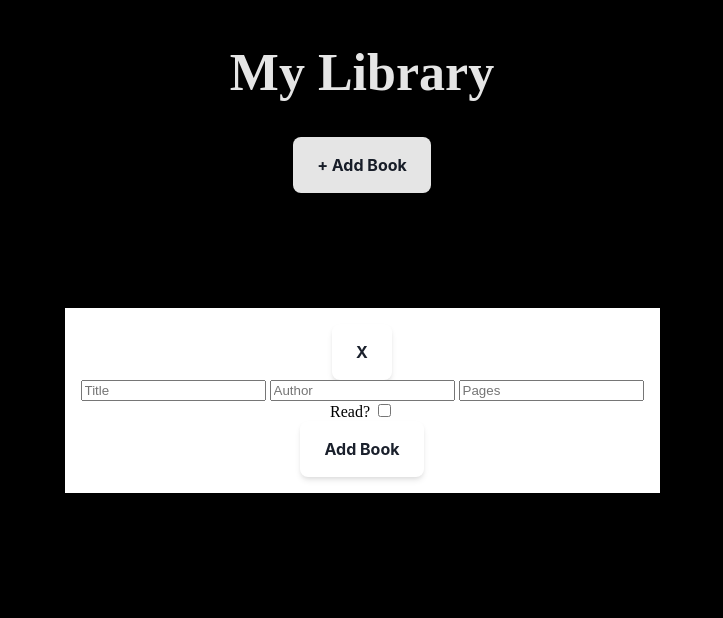
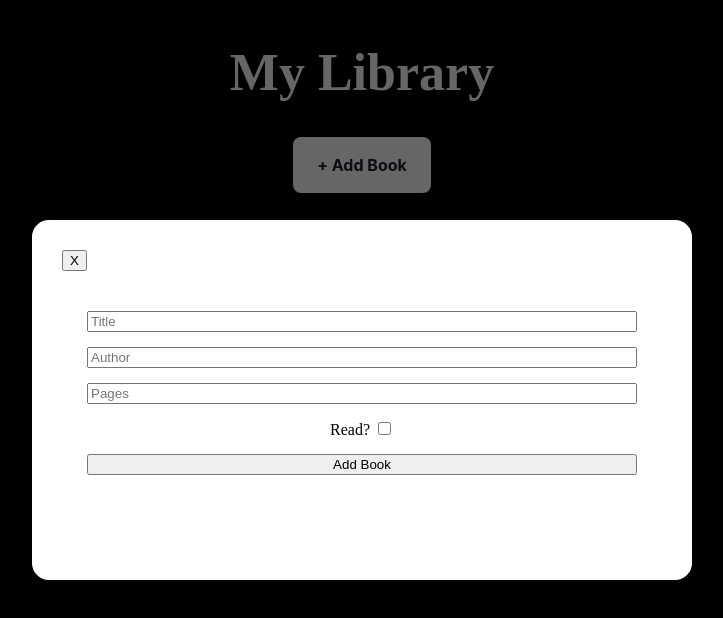
Before and after one commit to codebyjuan/Odin-Library, a plain HTML site: page index.html in a window 1280 px wide. Both pictures are taken after a click on the button "+ Add Book". Shown: the whole page, without its empty margins (278-1001 px from the left). Drawn offline with Linux system fonts and the light colour scheme.

Commit message:
First basic styling of modal

```diff
--- a/style.css
+++ b/style.css
@@ -1,3 +1,5 @@
+
+
 body {
     background-color: black;
 }
@@ -14,7 +16,7 @@ h1{
 }
 
 /* CSS */
-button {
+.add-book {
   align-items: center;
   background: #FFFFFF;
   border: 0 solid #E2E8F0;
@@ -38,3 +40,28 @@ button {
   -webkit-user-select: none;
   touch-action: manipulation;
 }
+
+.add-book-form{
+    display: flex;
+    flex-direction: column;
+    gap: 15px;
+    padding: 25px;
+}
+
+.x {
+    display: flex;
+    align-self: flex-start;
+    margin-bottom: 15px;
+}
+
+.modal {
+    min-width: 600px;
+    min-height: 300px;
+    padding: 30px;
+    border-radius: 20px;
+}
+
+.modal::backdrop {
+    background-color: black;
+    opacity: .6;
+}
```
